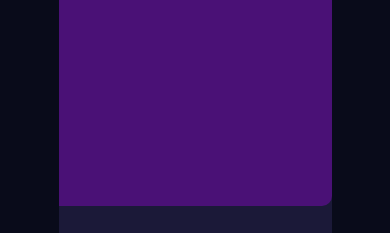
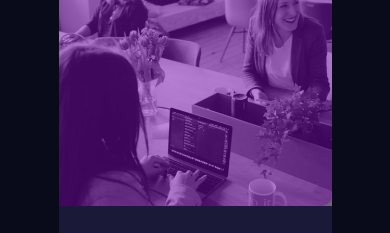
Before and after one commit to Kevallion/7-preview_card, a plain HTML site: page index.html in a window 390 px wide. Shown: the top 233 px of the page. Drawn offline with nearby package versions, Linux system fonts and the light colour scheme; files that its build step writes are made by us from their sources; the site is published under a folder, as on GitHub Pages, so addresses that start at the root find nothing.

Commit message:
modification chemin image

```diff
--- a/assets/styles/layouts/_card.scss
+++ b/assets/styles/layouts/_card.scss
@@ -89,11 +89,11 @@ main {
     .main-right {
       @media screen and (max-width: 600px) {
         min-height: 250px;
-        background: url(/assets/images/image-header-mobile.jpg) center/cover;
+        background: url(../images/image-header-mobile.jpg) center/cover;
         border-radius: 10px 10px 0 0;
       }
 
-      background: url(/assets/images/image-header-desktop.jpg) center/cover;
+      background: url(../images/image-header-desktop.jpg) center/cover;
       width: 100%;
       height: auto;
       position: relative;
```
